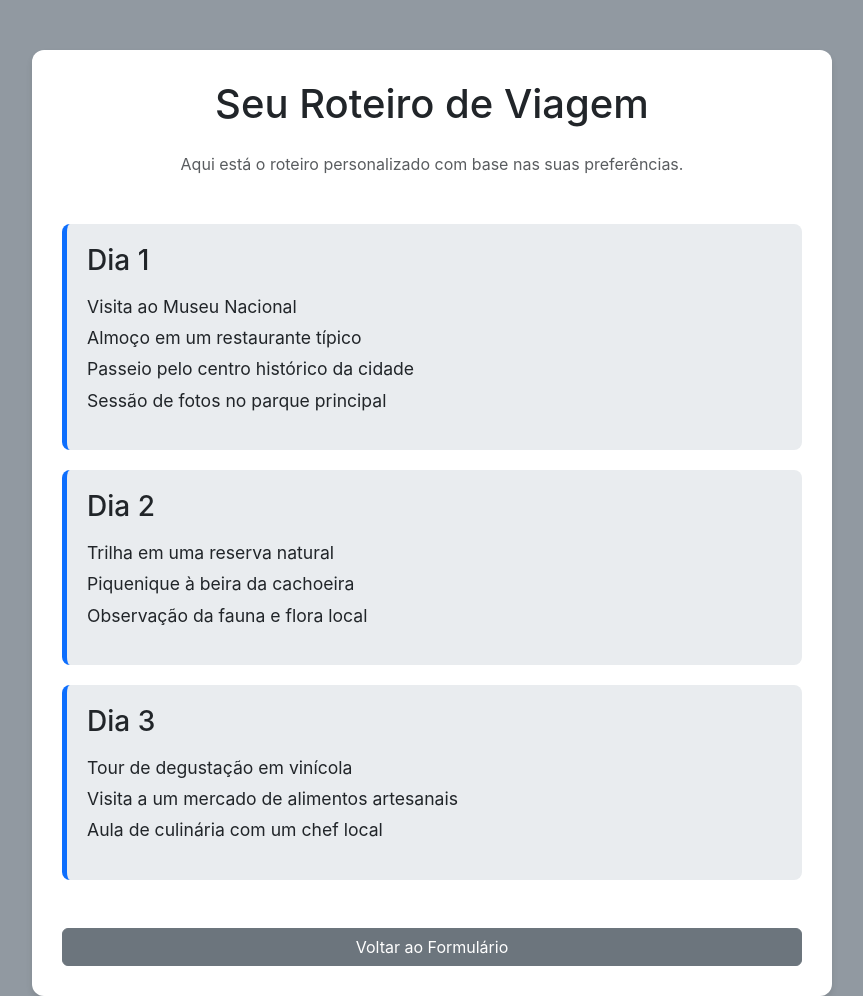
After one commit to Hackaton-FTL/roteiro_web, a Flask app: template templates/roteiro.html in a window 1280 px wide. The commit adds this page. Shown: the whole page, without its empty margins (208-1071 px from the left). Run offline with Flask 3, Linux system fonts and the light colour scheme; the template is opened without the code that fills it, so the values that code supplies are empty.

Commit message:
Atualiza a função de geração de roteiros para renderizar a página de roteiro e remove a exibição de dados brutos. Adiciona o template roteiro.html com estrutura e estilo para apresentação dos itinerários ainda de forma estatica.

```diff
--- a/app.py
+++ b/app.py
@@ -11,7 +11,7 @@ def generateItineraries():
 	dias = request.form.get("dias")
 	orcamento = request.form.get("orcamento")
 	preferencias = request.form.getlist("preferencias")
-	return f"{dias} {orcamento} {preferencias}"
+	return render_template("roteiro.html")
 
 if __name__ == "__main__":
 	app.run(debug=True)
--- a/templates/index.html
+++ b/templates/index.html
@@ -33,13 +33,13 @@
                 <!-- Campo para Número de Dias -->
                 <div class="mb-3">
                     <label for="dias" class="form-label">Número de dias de viagem</label>
-                    <input type="number" class="form-control rounded-lg" id="dias" name="dias" min="1" required>
+                    <input type="number" class="form-control rounded-lg" id="dias" name="dias" min="1">
                 </div>
 
                 <!-- Campo para Orçamento Total -->
                 <div class="mb-3">
                     <label for="orcamento" class="form-label">Orçamento total (em kz)</label>
-                    <input type="number" class="form-control rounded-lg" id="orcamento" name="orcamento" min="0" step="0.01" required>
+                    <input type="number" class="form-control rounded-lg" id="orcamento" name="orcamento" min="0" step="0.01">
                 </div>
 
                 <!-- Campo para Preferências de Atividades -->
--- /dev/null
+++ b/templates/roteiro.html
@@ -0,0 +1,75 @@
+<!DOCTYPE html>
+<html lang="pt-br">
+<head>
+    <meta charset="UTF-8">
+    <meta name="viewport" content="width=device-width, initial-scale=1.0">
+    <title>Seu Roteiro Personalizado</title>
+    <link href="https://cdn.jsdelivr.net/npm/bootstrap@5.3.3/dist/css/bootstrap.min.css" rel="stylesheet" xintegrity="sha384-QWTKZyjpPEjISv5WaRU9OFeRpok6YctnYmDr5pNlyT2bRjXh0JMhjY6hW+ALEwIH" crossorigin="anonymous">
+    <style>
+        body {
+            background-color: #9199a1;
+            font-family: 'Inter', sans-serif;
+            padding-top: 50px;
+        }
+        .itinerary-container {
+            max-width: 800px;
+            margin: 0 auto;
+            padding: 30px;
+            background-color: #ffffff;
+            border-radius: 12px;
+            box-shadow: 0 4px 6px rgba(0, 0, 0, 0.1);
+        }
+        .day-card {
+            background-color: #e9ecef;
+            border-left: 5px solid #0d6efd;
+            border-radius: 8px;
+            padding: 20px;
+            margin-bottom: 20px;
+        }
+        .activity-item {
+            font-size: 1.1rem;
+            margin-bottom: 5px;
+        }
+    </style>
+</head>
+<body>
+
+    <div class="container itinerary-container">
+        <h1 class="text-center mb-4">Seu Roteiro de Viagem</h1>
+        <p class="text-center mb-5 text-muted">Aqui está o roteiro personalizado com base nas suas preferências.</p>
+
+        <div class="day-card">
+            <h3 class="mb-3">Dia 1</h3>
+            <ul class="list-unstyled">
+                <li class="activity-item">Visita ao Museu Nacional</li>
+                <li class="activity-item">Almoço em um restaurante típico</li>
+                <li class="activity-item">Passeio pelo centro histórico da cidade</li>
+                <li class="activity-item">Sessão de fotos no parque principal</li>
+            </ul>
+        </div>
+
+        <div class="day-card">
+            <h3 class="mb-3">Dia 2</h3>
+            <ul class="list-unstyled">
+                <li class="activity-item">Trilha em uma reserva natural</li>
+                <li class="activity-item">Piquenique à beira da cachoeira</li>
+                <li class="activity-item">Observação da fauna e flora local</li>
+            </ul>
+        </div>
+
+        <div class="day-card">
+            <h3 class="mb-3">Dia 3</h3>
+            <ul class="list-unstyled">
+                <li class="activity-item">Tour de degustação em vinícola</li>
+                <li class="activity-item">Visita a um mercado de alimentos artesanais</li>
+                <li class="activity-item">Aula de culinária com um chef local</li>
+            </ul>
+        </div>
+
+        <div class="d-grid gap-2 mt-5">
+            <a href="/" class="btn btn-secondary rounded-lg">Voltar ao Formulário</a>
+        </div>
+    </div>
+
+</body>
+</html>
```
